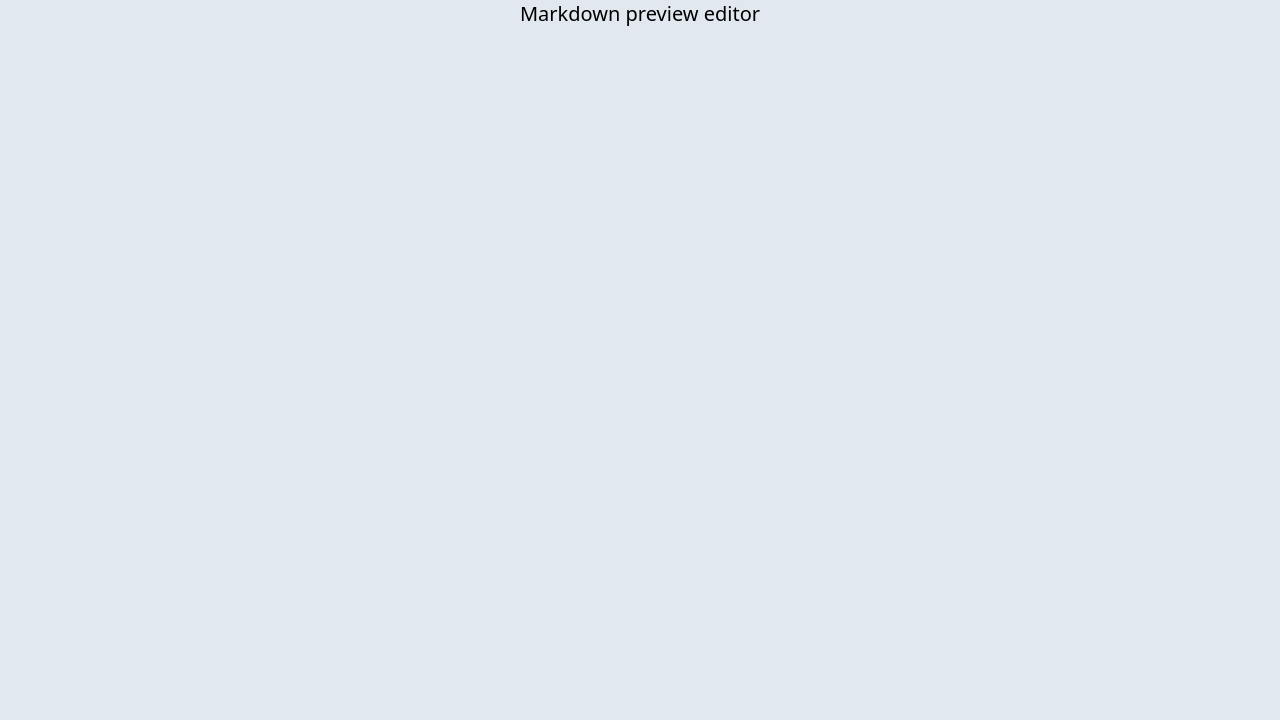
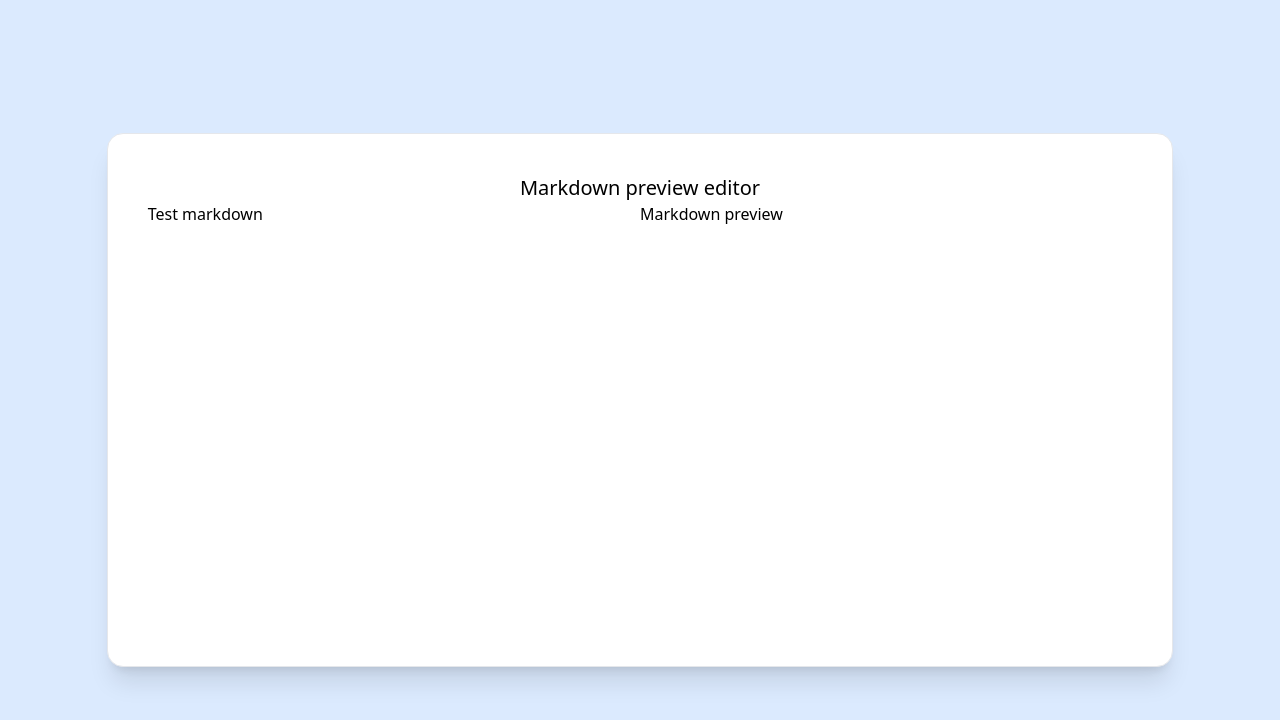
Before and after one commit to anthonylorendeaux/react-mardown-preview, a React (Vite) app: page / in a window 1280 px wide. Shown: the top 720 px of the page. Built offline with nearby package versions, Linux system fonts and the light colour scheme.

Commit message:
Add context and first components

```diff
--- a/src/App.tsx
+++ b/src/App.tsx
@@ -1,21 +1,35 @@
 import { useState } from 'react'
 import logo from './logo.svg'
 import './App.css'
+import {Editor} from './components/Editor';
+import EditorContext from './EditorContext';
 
-function App() {
-  const [count, setCount] = useState(0)
+const App: React.FC = () => {
+  const [markdownText, setMarkdownText] = useState("");
+
+  const contextValue = {
+    markdownText: "Test markdown",
+  };
 
   return (
-    <div className="bg-slate-200 w-screen h-screen">
-      <div className="">
+    <EditorContext.Provider value={contextValue}>
+          <div className="flex items-center justify-center h-screen bg-blue-100">
+      <div className="bg-white items-center rounded-2xl border shadow-xl p-10 w-10/12 h-4/6">
         {/* Make component */}
         <header>
           <h1 className="text-center text-xl "> Markdown preview editor </h1>
         </header>
         {/* Two part one text editor other text review */}
+        <div className="container flex flex-row justify-between h-full">
+          <Editor/>
+          <div className="w-4/5 h-full">
+            <p> Markdown preview</p>
+          </div>
+        </div>
       </div>
     </div>
+    </EditorContext.Provider>
   )
-}
+};
 
 export default App
--- /dev/null
+++ b/src/EditorContext.tsx
@@ -0,0 +1,8 @@
+import React from "react";
+
+interface MarkdownContextInterface {
+    markdownText: string;
+}
+
+
+export default React.createContext<MarkdownContextInterface | null>(null);
--- /dev/null
+++ b/src/components/Editor.tsx
@@ -0,0 +1,16 @@
+import React, { Component } from "react";
+import EditorContext from '../EditorContext';
+
+export const Editor: React.FC = () => {
+    const editorContext = React.useContext(EditorContext);
+
+    function handleTextChange() {
+        console.log('Change')
+    }
+
+    return (
+        <div className="w-4/5  h-full">
+            <p onClick={handleTextChange}> {editorContext?.markdownText} </p>
+        </div>
+    )
+}
```
Also changed, not shown: src/components/Markdown.tsx (added).
